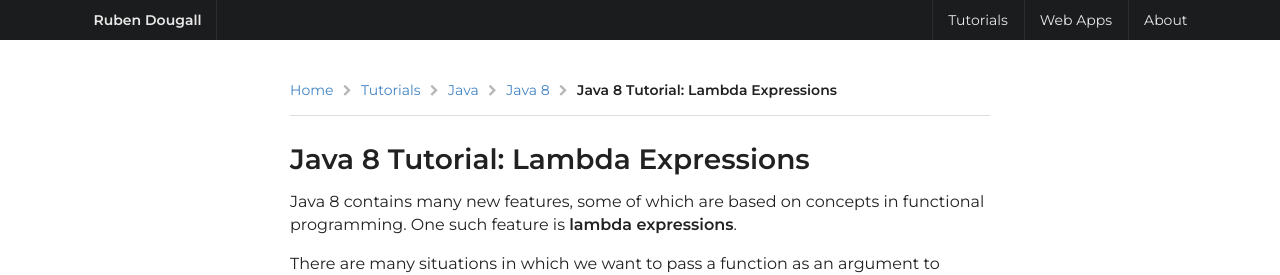
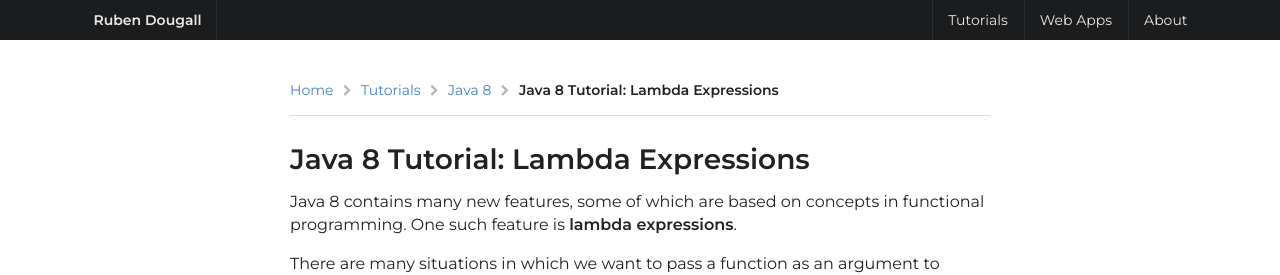
Before and after one commit to Ruben9922/rubendougall.co.uk, a Jekyll site: the page built from tutorials/java8/lambda-expressions.md, in a window 1280 px wide and 900 px high. Shown: the top 275 px of the window. Built offline with Jekyll 4.4.1, drawn with Linux system fonts in a browser that asks for light colours.

Commit message:
Move Java 8 folder out of Java folder

```diff
--- a/tutorials/java/8/index.html
+++ b/tutorials/java8/index.html
@@ -3,5 +3,5 @@ layout: page
 title: Java 8 Tutorials
 include_nav: false
 breadcrumb: Java 8
-permalink: /tutorials/java/8/
+permalink: /tutorials/java8/
 ---
--- a/tutorials/java/8/lambda-expressions.md
+++ b/tutorials/java8/lambda-expressions.md
@@ -4,7 +4,7 @@ title: "Java 8 Tutorial: Lambda Expressions"
 date: 2017-08-07
 categories: tutorials java 8
 include_nav: false
-permalink: /tutorials/java/8/lambda-expressions/
+permalink: /tutorials/java8/lambda-expressions/
 ---
 Java 8 contains many new features, some of which are based on concepts in functional programming. One such feature is **lambda expressions**.
 
```
